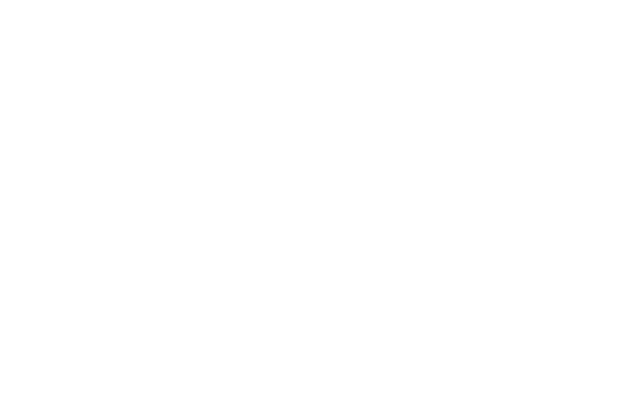
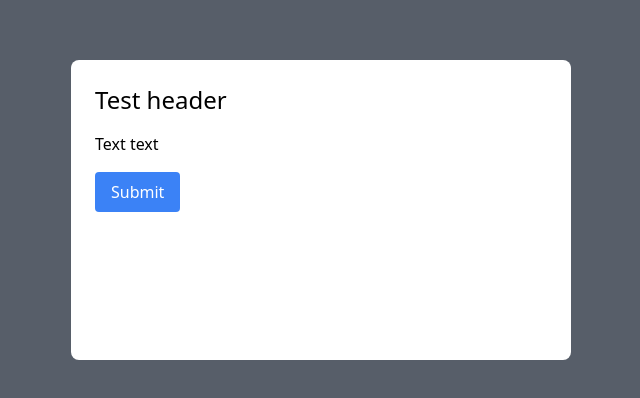
Before and after one commit to miloszanix/vue-practice, a Vue app: page / in a window 1280 px wide. Shown: the part 190-588 px from the top of the page, without its empty margins (319-959 px from the left). Built offline with nearby package versions, Linux system fonts and the light colour scheme.

Commit message:
Add modal component

```diff
--- a/src/App.vue
+++ b/src/App.vue
@@ -6,5 +6,5 @@
 <template>
   <!-- <Books /> -->
 
-  <Modal />
+  <Modal header="Test header" text="Text text" />
 </template>
--- a/src/Components/Modal.vue
+++ b/src/Components/Modal.vue
@@ -1,3 +1,34 @@
+<script lang="ts">
+
+import { defineComponent } from 'vue';
+
+export default defineComponent({
+  props: {
+    header: {
+      type: String,
+      required: true
+    },
+    text: {
+      type: String,
+      required: true
+    }
+  }
+});
+
+</script>
+
+
 <template>
-
+  <div class="fixed inset-0 flex items-center justify-center z-50">
+    <div class="bg-gray-800 opacity-75 fixed inset-0"></div>
+    <div class="bg-white p-6 w-[500px] h-[300px] rounded-lg relative">
+      <h2 class="text-2xl mb-4">{{ header }}</h2>
+      <p>{{ text }}</p>
+      <button
+        class="mt-4 bg-blue-500 hover:bg-blue-600 text-white py-2 px-4 rounded disabled:opacity-50 disabled:cursor-not-allowed"
+      >
+        Submit
+      </button>
+    </div>
+  </div>
 </template>
--- a/src/Helpers/BookType.ts
+++ /dev/null
@@ -1,6 +0,0 @@
-export type Book = {
-  img: string;
-  title: string;
-  author: string;
-  favorite: boolean;
-};
--- a/src/Pages/Books.vue
+++ b/src/Pages/Books.vue
@@ -1,8 +1,7 @@
 <script setup lang="ts">
 import { reactive, ref } from "vue";
-import { Books } from "@/Helpers/Books";
+import { Book, Books } from "@/Helpers/Book";
 
-import type { Book } from "@/Helpers/BookType";
 import type { Ref, UnwrapNestedRefs } from "vue";
 
 const books: UnwrapNestedRefs<Book[]> = reactive(Books);
```
Also changed, not shown: src/Helpers/Book.ts (renamed from src/Helpers/Books.ts, +6 -1 lines).
